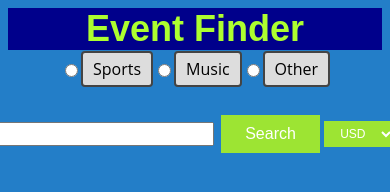
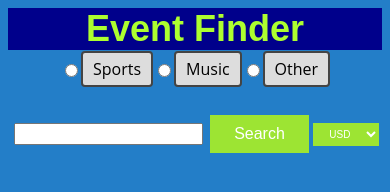
Before and after one commit to rsundquist/event-finder, a plain HTML site: page index.html in a window 390 px wide. Drawn offline with nearby package versions, Linux system fonts and the light colour scheme.

Commit message:
changed size of moneyPicker

```diff
--- a/assets/style.css
+++ b/assets/style.css
@@ -36,7 +36,7 @@ button {
     background-color: rgb(157, 228, 51);
     border: none;
     color: white;
-    padding: 5px 10px;
+    padding: 15px 12px;
     text-decoration: none;
     font-size: 16px;
     margin: 4px 2px;
@@ -114,7 +114,7 @@ p {
 
     #moneyPicker {
         padding: 5px 12px;
-        font-size: 12px ;
+        font-size: 10px ;
     }
 
     .radio-toolbar label {
@@ -132,7 +132,7 @@ p {
 
     .textBox {
         justify-content: center;
-        font-size: 16px;
+        font-size: 14px;
         margin-right: 5px;
         margin-left: 5px;
     }
```
